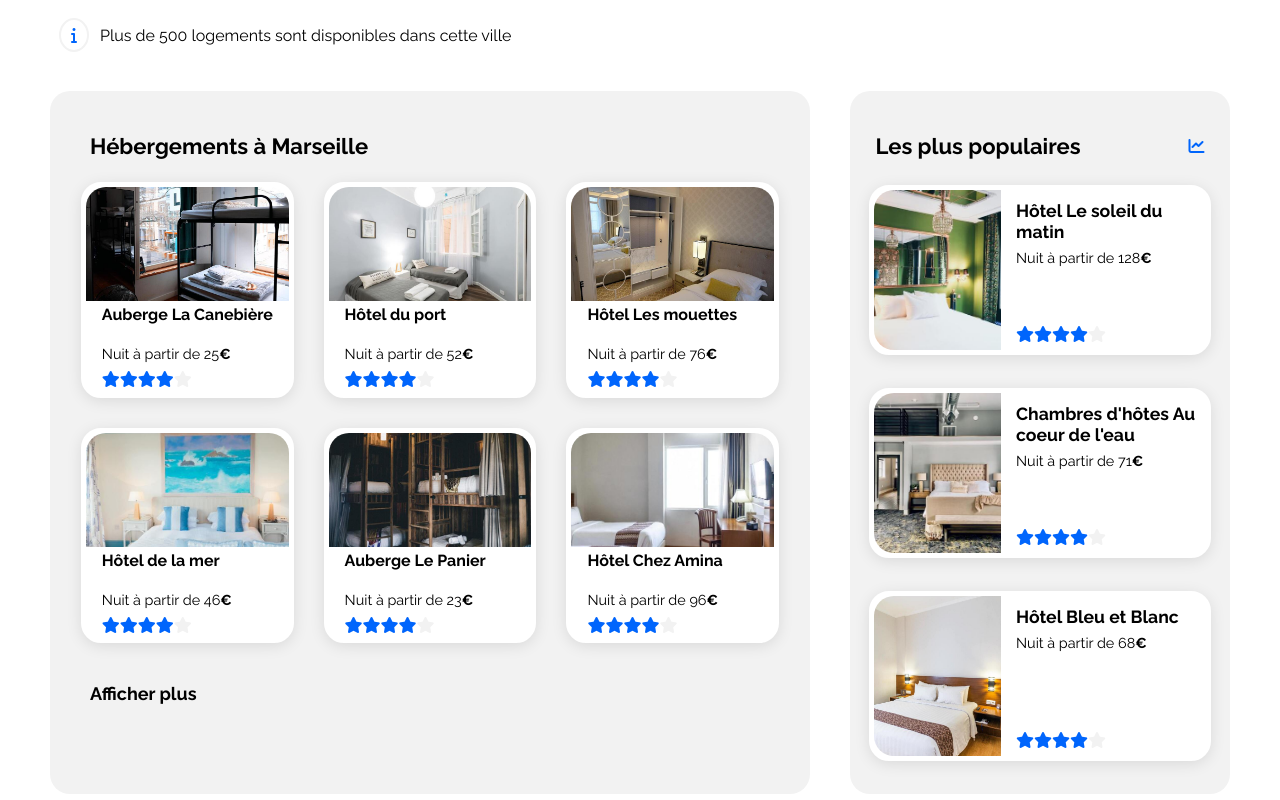
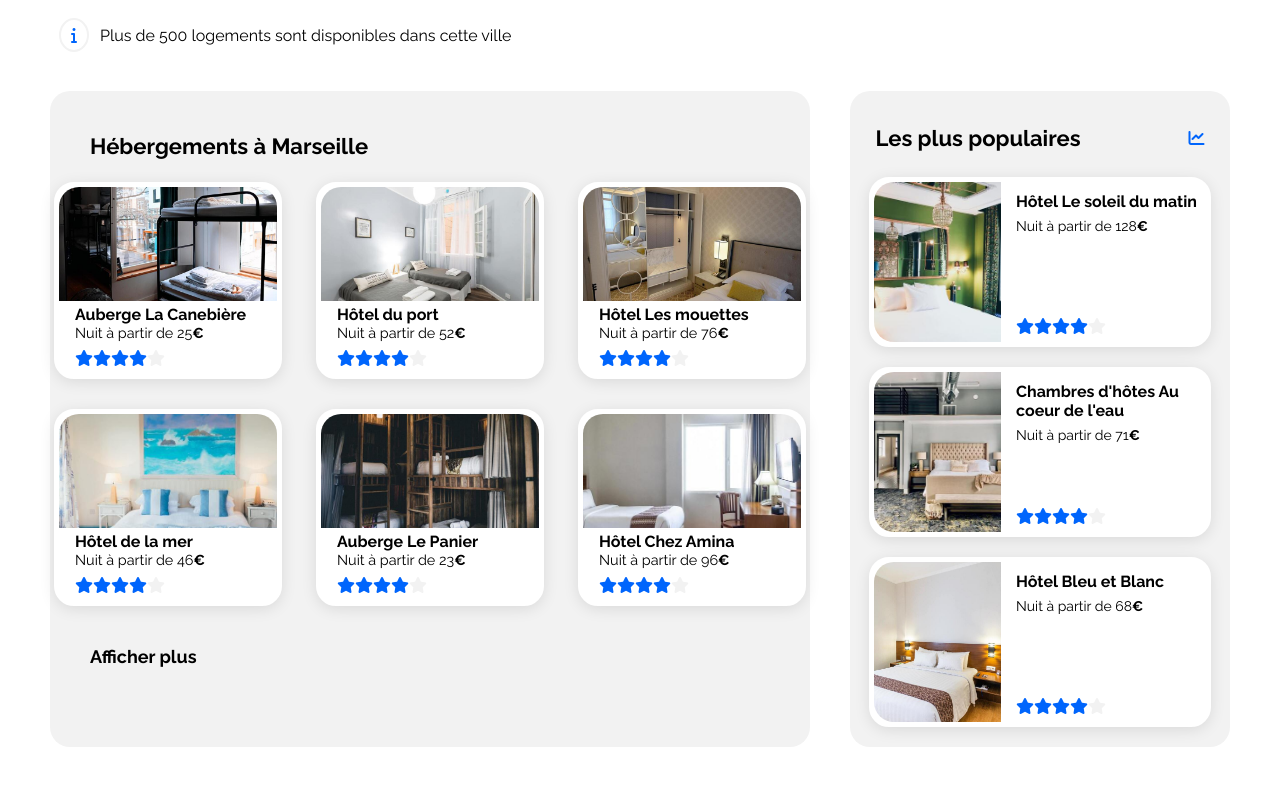
Before and after one commit to mel0ness/Project-3, a plain HTML site: page index.html in a window 1280 px wide. Shown: the part 360-1160 px from the top of the page. Drawn offline with Linux system fonts and the light colour scheme.

Commit message:
version alternative

```diff
--- a/css/style.css
+++ b/css/style.css
@@ -249,8 +249,8 @@ button {
 }
 
 .one {
-  height: 205.4px;
   flex-direction: column;
+  padding-bottom: 7px;
 }
 
 .one img {
@@ -262,7 +262,6 @@ button {
 
 .one h3 {
   margin-left: 16px;
-  height: 40px;
 }
 
 .one p {
@@ -297,11 +296,11 @@ button {
 
 .two h3 {
   margin: 10px 0 0 15px;
-  font-size: 1.1em;
+  font-size: 16px;
 }
 
 .two p {
-  font-size: 0.9em;
+  font-size: 14px;
   margin-left: 15px;
 }
 
@@ -357,7 +356,7 @@ i.last-star {
 
 .main h2 {
   font-size: 18px;
-  margin: 40px 0 46px 40px;
+  margin: 40px 0 30px 40px;
 }
 
 .main h1 {
@@ -369,11 +368,12 @@ i.last-star {
   flex-direction: row;
   gap: 30px;
   flex-wrap: wrap;
-  justify-content: center;
+  justify-content: space-evenly;
 }
 
 .main__flex--1 a {
-  width: 28%;
+  width: 30%;
+  min-width: 200px;
 }
 
 /* Les plus populaires */
@@ -388,18 +388,19 @@ i.last-star {
   display: flex;
   flex-direction: column;
   align-items: center;
+  gap: 20px;
+  padding-bottom: 20px;
 }
 
 .populaires a {
   width: 90%;
-  margin-bottom: 33px;
 }
 
 .flex-title {
   display: flex;
   justify-content: space-around;
   width: 100%;
-  margin: 42px 0 26px 0;
+  margin: 34px 0 26px 0;
   gap: 15%;
 }
 
@@ -484,6 +485,10 @@ ________________________________________________________________________________
 
   .logements {
     flex-direction: column;
+  }
+
+  .main__flex--1 {
+    justify-content: center;
   }
   .populaires {
     flex-direction: row;
```
